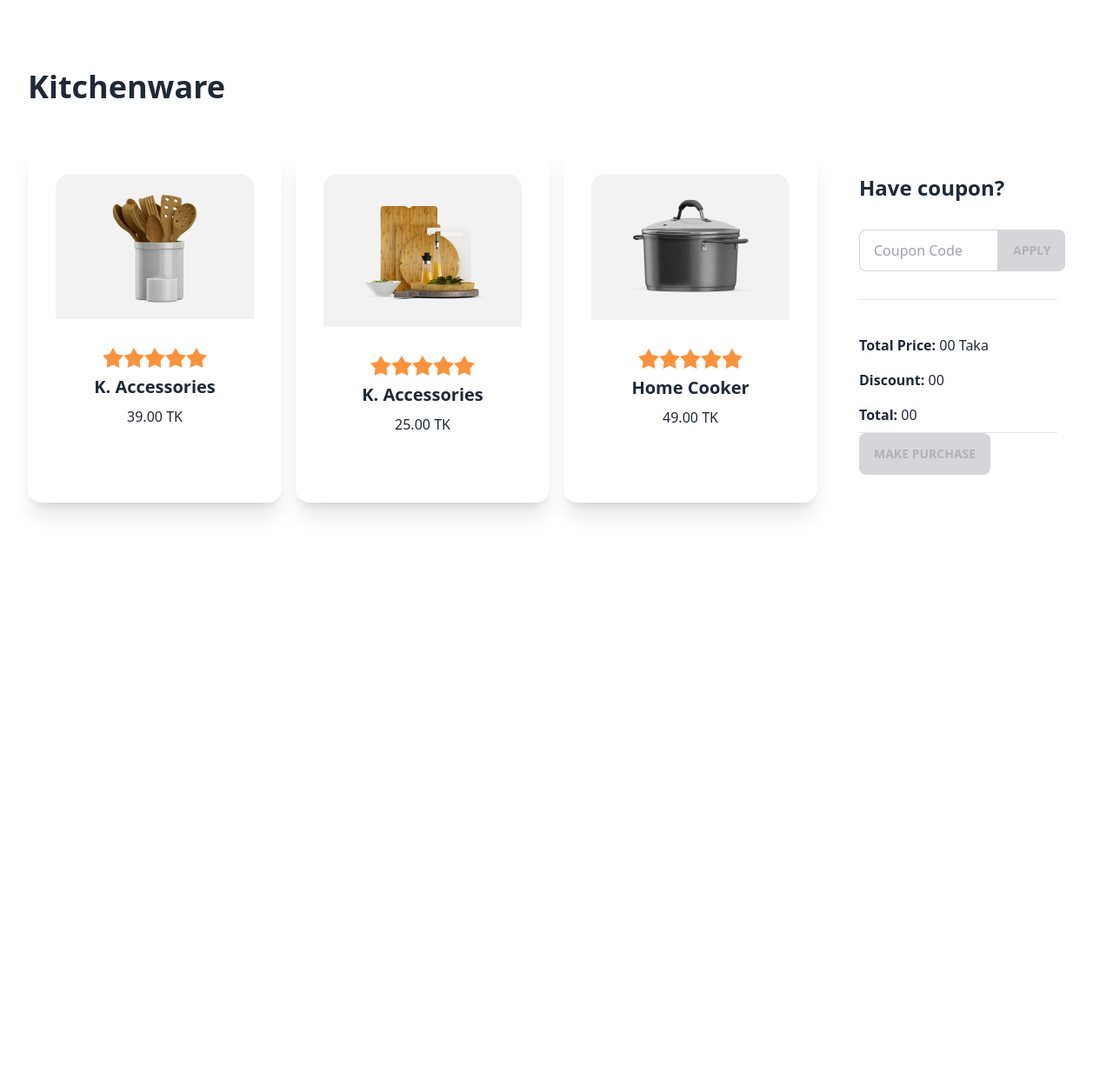
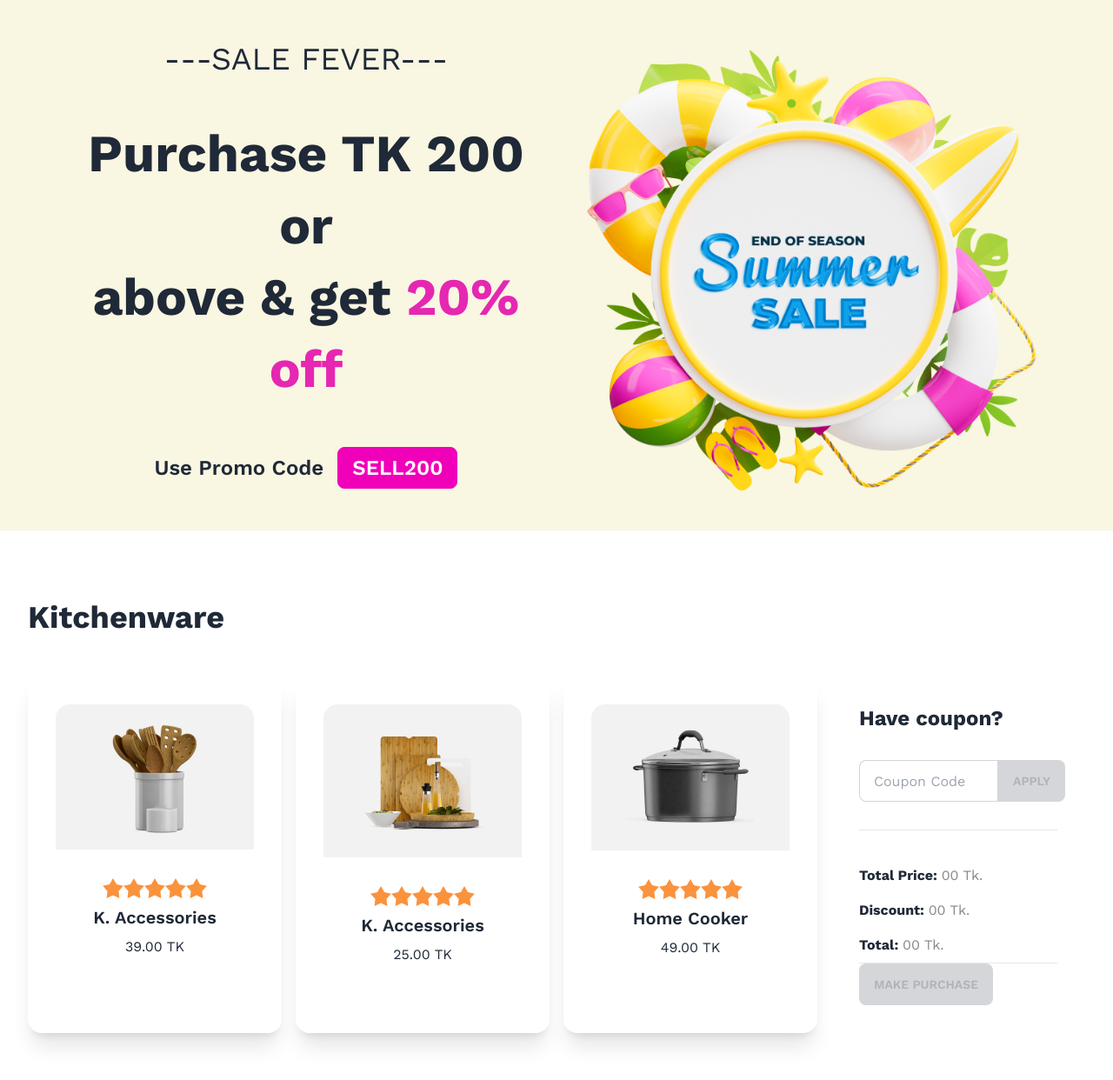
Before and after one commit to fai-sas/summer-sale, a plain HTML site: page index.html in a window 1280 px wide. Shown: the whole page at 87% size. Before the commit the page ends 800 px from the top, so only its background shows below. Drawn offline with nearby package versions, Linux system fonts and the light colour scheme.

Commit message:
banner section added

```diff
--- a/calculate.js
+++ b/calculate.js
@@ -22,8 +22,9 @@ function handleClick(target) {
     target.childNodes[3].childNodes[5].innerText.split(' ')[0]
 
   totalPrice = parseFloat(totalPrice) + parseFloat(productPriceString)
+  totalPriceTwoDecimal = totalPrice.toFixed(2)
 
-  setNewValue('total-price', totalPrice)
+  setNewValue('total-price', totalPriceTwoDecimal)
 
   if (totalPrice > 0) {
     purchaseBtn.removeAttribute('disabled')
@@ -36,7 +37,7 @@ const couponBtn = document.getElementById('coupon-btn')
 couponCode.addEventListener('keyup', function (event) {
   const couponCodValue = event.target.value
 
-  if (couponCodValue === 'SELL20') {
+  if (couponCodValue === 'SELL200') {
     couponBtn.removeAttribute('disabled')
   } else {
     couponBtn.setAttribute('disabled', true)
@@ -46,13 +47,21 @@ couponCode.addEventListener('keyup', function (event) {
 couponBtn.addEventListener('click', function () {
   const totalPriceDiv = getElementValue('total-price')
   const discountValue = totalPriceDiv * 0.2
-  setNewValue('discount-amount', discountValue)
+  const discountValueTwoDecimal = discountValue.toFixed(2)
+
+  if (totalPriceDiv >= 200) {
+    setNewValue('discount-amount', discountValueTwoDecimal)
+  } else {
+    alert('you need to purchase taka 200 or more to be eligible for discount')
+  }
 
   const totalDiscountValue = getElementValue('discount-amount')
 
   const finalPrice = totalPriceDiv - totalDiscountValue
 
-  setNewValue('final-price', finalPrice)
+  const finalPriceTwoDecimal = finalPrice.toFixed(2)
+
+  setNewValue('final-price', finalPriceTwoDecimal)
 
   couponCode.value = ''
   couponBtn.setAttribute('disabled', true)
--- a/index.html
+++ b/index.html
@@ -8,6 +8,12 @@
       rel="stylesheet"
       type="text/css"
     />
+    <link rel="preconnect" href="https://fonts.googleapis.com" />
+    <link rel="preconnect" href="https://fonts.gstatic.com" crossorigin />
+    <link
+      href="https://fonts.googleapis.com/css2?family=Work+Sans:wght@400;500;600;700;800;900&display=swap"
+      rel="stylesheet"
+    />
     <link rel="shortcut icon" href="favicon.ico" type="image/x-icon" />
     <script src="https://cdn.tailwindcss.com"></script>
     <title>Summer Sale</title>
@@ -16,12 +22,38 @@
         color: white;
       }
       .btn:hover {
-        background-color: rgb(34 211 238);
+        background-color: rgb(192 38 211);
         color: black;
+      }
+      body {
+        font-family: 'Work Sans', sans-serif;
       }
     </style>
   </head>
   <body>
+    <section class="bg-[#F9F6E2]">
+      <header
+        class="container grid px-16 mx-auto md:grid-cols-2 place-items-center"
+      >
+        <article class="text-center">
+          <p class="py-12 text-4xl">---SALE FEVER---</p>
+          <h1 class="text-6xl font-bold leading-snug">
+            Purchase TK 200 or<br />above & get
+            <span class="text-[#E527B2]">20% off</span>
+          </h1>
+          <div class="flex items-center justify-center gap-4 py-12">
+            <p class="text-2xl font-semibold">Use Promo Code</p>
+            <button class="text-2xl font-semibold btn btn-secondary">
+              SELL200
+            </button>
+          </div>
+        </article>
+        <div>
+          <img src="./assets/Summer.png" alt="" />
+        </div>
+      </header>
+    </section>
+
     <main class="container p-8 mx-auto">
       <h1 class="pt-12 text-4xl font-bold">Kitchenware</h1>
       <section class="grid gap-4 py-12 md:grid-cols-4">
@@ -175,14 +207,21 @@
           <div class="py-8">
             <p class="py-2 font-bold">
               Total Price:
-              <span id="total-price" class="font-normal">00 Taka</span>
+              <span id="total-price" class="font-normal text-[#11111180]"
+                >00</span
+              ><span class="font-normal text-[#11111180]"> Tk.</span>
             </p>
             <p class="py-2 font-bold">
               Discount:
-              <span id="discount-amount" class="font-normal">00 </span>
+              <span id="discount-amount" class="text-[#11111180] font-normal"
+                >00</span
+              ><span class="font-normal text-[#11111180]"> Tk.</span>
             </p>
             <p class="py-2 font-bold">
-              Total: <span id="final-price" class="font-normal">00</span>
+              Total:
+              <span id="final-price" class="font-normal text-[#11111180]"
+                >00</span
+              ><span class="font-normal text-[#11111180]"> Tk.</span>
             </p>
             <hr />
             <!-- <button id="purchase-btn" disabled class="py-2 btn btn-secondary">
```
